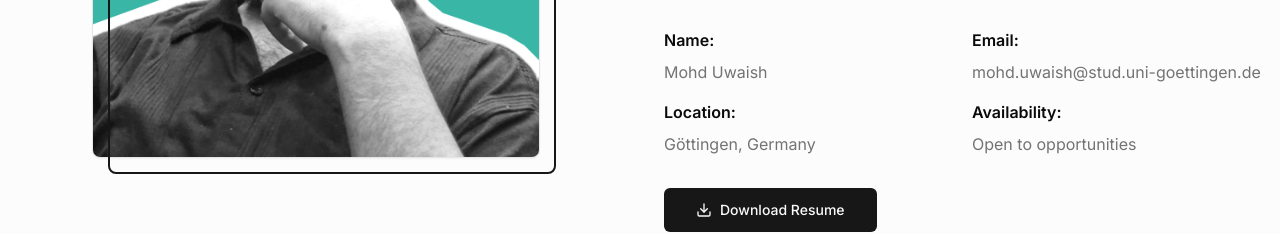
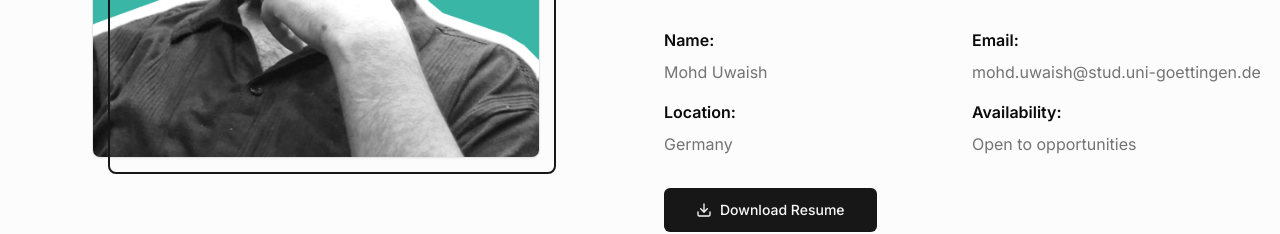
Before and after one commit to mohdUwaish59/Personal-Website, a Next.js app: page / in a window 1280 px wide. Shown: the part 1340-1574 px from the top of the page. Built offline with nearby package versions, Linux system fonts and the light colour scheme; no server answers.

Commit message:
Chore: updating contact

```diff
--- a/components/about-section.tsx
+++ b/components/about-section.tsx
@@ -96,7 +96,7 @@
               </div>
               <div>
                 <h4 className="font-semibold mb-2">Location:</h4>
-                <p className="text-muted-foreground">Göttingen, Germany</p>
+                <p className="text-muted-foreground">Germany</p>
               </div>
               <div>
                 <h4 className="font-semibold mb-2">Availability:</h4>
--- a/components/contact-section.tsx
+++ b/components/contact-section.tsx
@@ -124,7 +124,7 @@
                       <MapPin className="h-5 w-5 mr-3 text-primary mt-0.5" />
                       <div>
                         <h4 className="font-medium">Location</h4>
-                        <p className="text-muted-foreground">Göttingen, Germany</p>
+                        <p className="text-muted-foreground">Germany</p>
                       </div>
                     </div>
 
--- a/lib/chatbot/data/personal-info.json
+++ b/lib/chatbot/data/personal-info.json
@@ -2,7 +2,7 @@
   "name": "Mohd Uwaish",
   "title": "Full Stack AI Engineer & Data Scientist",
   "email": "mohd.uwaish@stud.uni-goettingen.de",
-  "location": "Göttingen, Germany",
+  "location": "Germany",
   "availability": "Open to opportunities",
   "bio": "I am a Master's student in Applied Computer Science with a specialization in Data Science at Georg-August-Universität Göttingen. I have experience in full-stack development, data science, and machine learning, working on innovative solutions across multiple domains.",
   "interests": [
```
